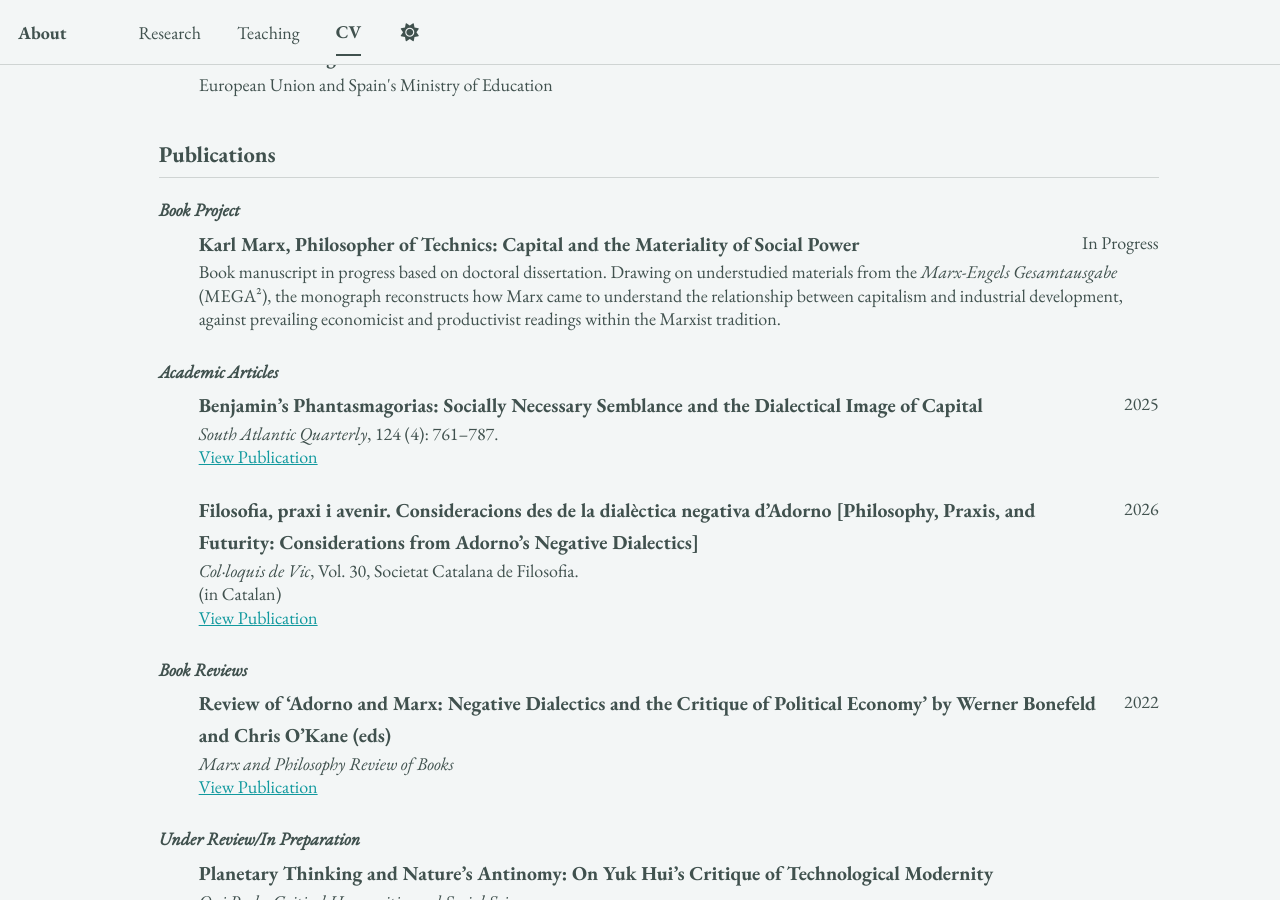
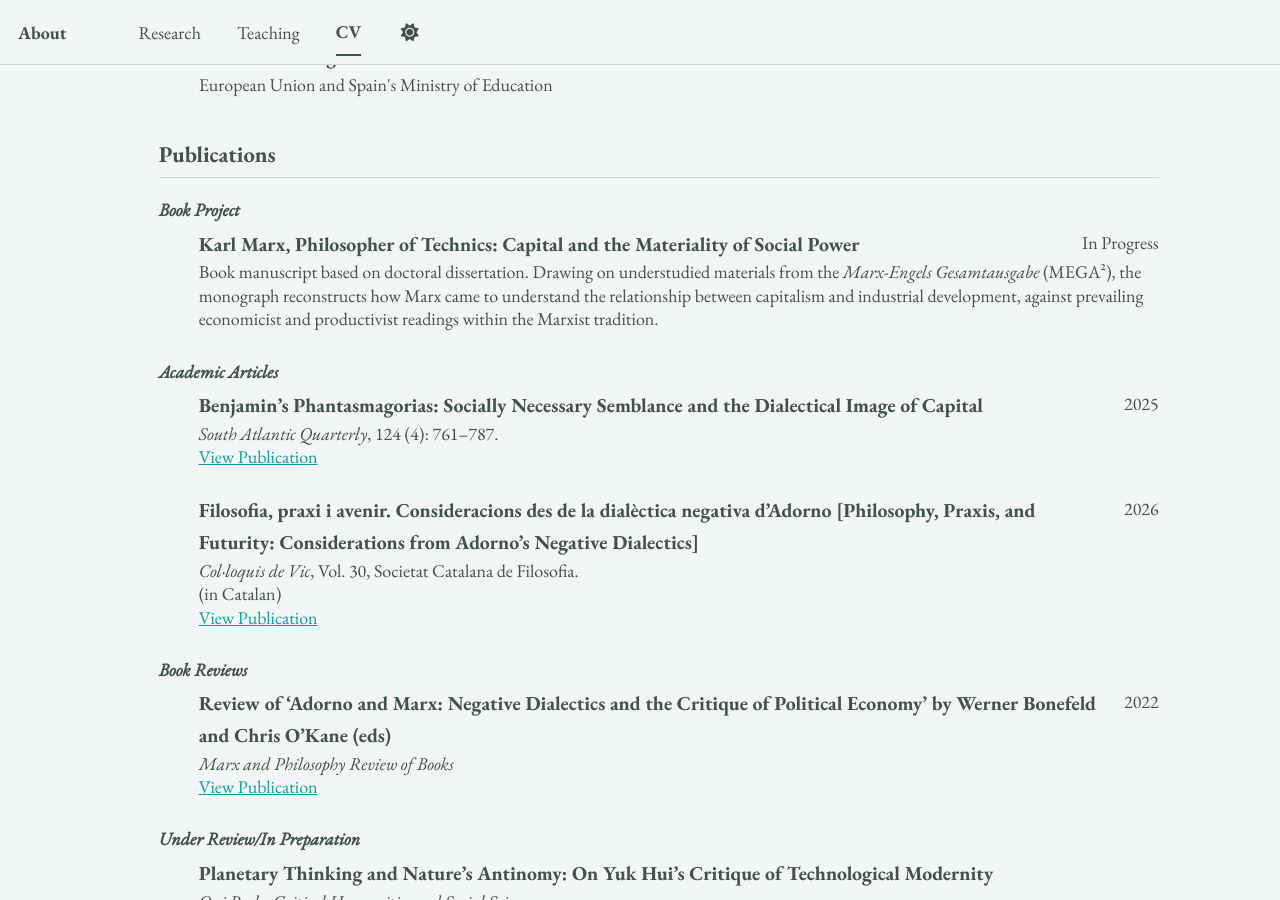
Before and after one commit to epujol90/epujol90.github.io, a Jekyll site: the page built from _pages/cv-json.md, in a window 1280 px wide and 900 px high, scrolled down 2740 px. Built offline with Jekyll 4.4.1, drawn with Linux system fonts in a browser that asks for light colours; a script bundle is joined from its source files by our own code; library files that are not in the unit come from our copies.

Commit message:
Update cv.json

```diff
--- a/_data/cv.json
+++ b/_data/cv.json
@@ -177,7 +177,7 @@
       "publisher": "",
       "releaseDate": "In Progress",
       "website": "",
-      "summary": "Book manuscript in progress based on doctoral dissertation. Drawing on understudied materials from the <em>Marx&#8209;Engels Gesamtausgabe</em> (MEGA²), the monograph reconstructs how Marx came to understand the relationship between capitalism and industrial development, against prevailing economicist and productivist readings within the Marxist tradition.",
+      "summary": "Book manuscript based on doctoral dissertation. Drawing on understudied materials from the <em>Marx&#8209;Engels Gesamtausgabe</em> (MEGA²), the monograph reconstructs how Marx came to understand the relationship between capitalism and industrial development, against prevailing economicist and productivist readings within the Marxist tradition.",
       "category": "Book Project"
     },
     {
```
